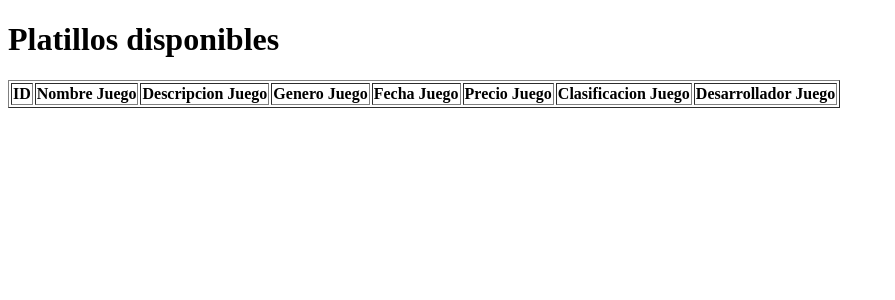
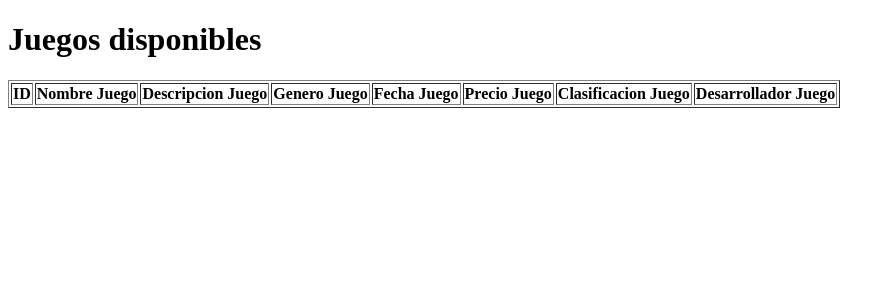
Before and after one commit to AlonsoRivasA/mvc_Xbox, a PHP site: page /vista.php in a window 1280 px wide. Shown: the top 300 px of the page, without its empty margins (0-895 px from the left). Run offline with PHP 8.4, Linux system fonts and the light colour scheme; data that the repository does not hold is empty.

Commit message:
Update vista.php

```diff
--- a/vista.php
+++ b/vista.php
@@ -5,7 +5,7 @@
 	<title>Modelo-vista-controlador</title>
 </head>
 <body>
-	<h1>Platillos disponibles</h1>
+	<h1>Juegos disponibles</h1>
 	<table border="1">
 		<tr>
 			<td><strong>ID</strong></td>
```
